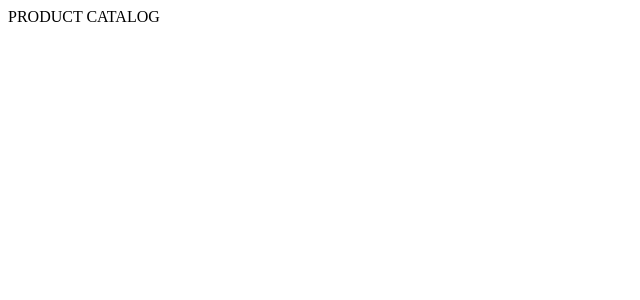
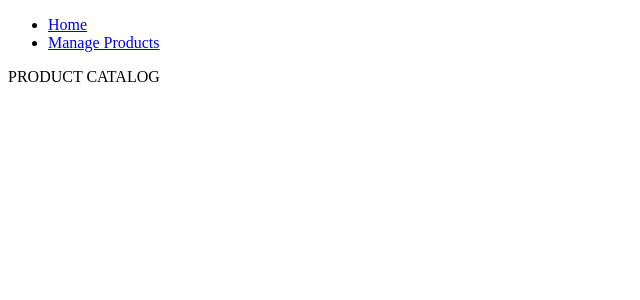
Before and after one commit to ilumin/vue-workshop, a Vue app: page / in a window 1280 px wide. Shown: the top 300 px of the page, without its empty margins (0-640 px from the left). Built offline with nearby package versions, Linux system fonts and the light colour scheme.

Commit message:
ADD app navigator - add AppNav component - implement AppNav in App

```diff
--- a/src/App.vue
+++ b/src/App.vue
@@ -1,10 +1,20 @@
 <template>
-  <main class="container">
-    <router-view></router-view>
-  </main>
+  <div class="app">
+    <header>
+      <app-nav></app-nav>
+    </header>
+    <main class="container">
+      <router-view></router-view>
+    </main>
+  </div>
 </template>
 
 <script>
+import AppNav from './components/AppNav'
+
 export default {
+  components: {
+    AppNav,
+  }
 }
 </script>
--- /dev/null
+++ b/src/components/AppNav.vue
@@ -0,0 +1,18 @@
+<template lang="html">
+  <ul>
+    <li>
+      <router-link to="home" active-class="active" exact>Home</router-link>
+    </li>
+    <li>
+      <router-link to="manage-products" active-class="active" exact>Manage Products</router-link>
+    </li>
+  </ul>
+</template>
+
+<script>
+export default {
+}
+</script>
+
+<style lang="css">
+</style>
```
